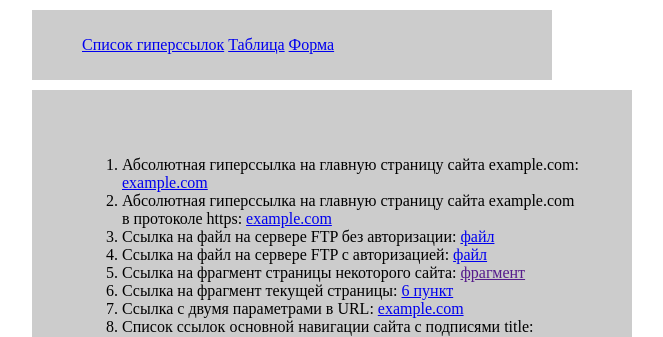
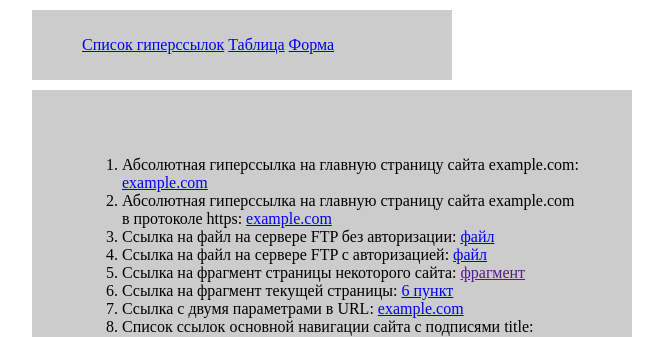
Before and after one commit to NikitaDemyanenko1922/nikitademyanenko1922.github.com, a PHP site: page /index2.html in a window 1280 px wide. Shown: the part 148-485 px from the top of the page, without its empty margins (228-891 px from the left). Run offline with PHP 8.4, Linux system fonts and the light colour scheme.

Commit message:
Update style.css

```diff
--- a/style.css
+++ b/style.css
@@ -25,7 +25,7 @@
 
 #menu {
     /*ññûëêè*/
-    width:500px;
+    width:400px;
     background-color: #ccc;
     margin: 10px;
     margin-left: 100px;
```
